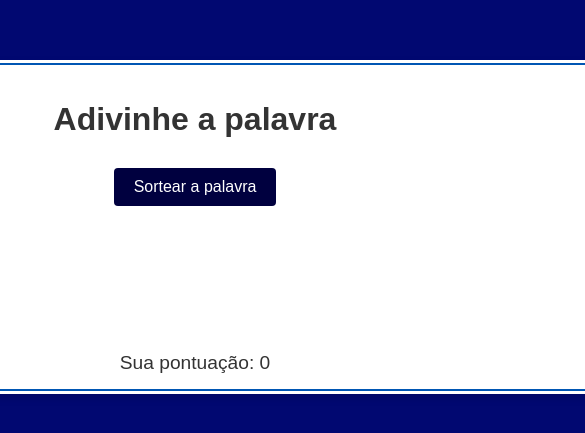
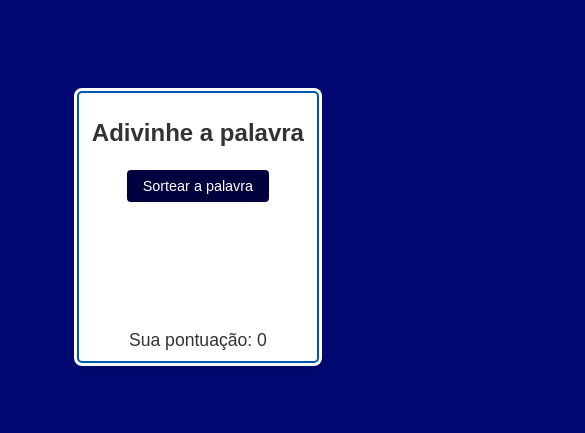
Before and after one commit to adryelfmr/PalavraSecreta, a React (Vite) app: page / in a window 390 px wide. Shown: the part 195-628 px from the top of the page, 585 px wide, since content can reach past the window. Built offline with nearby package versions, Linux system fonts and the light colour scheme.

Commit message:
Layout dinamico

```diff
--- a/src/components/Game/Game.css
+++ b/src/components/Game/Game.css
@@ -142,3 +142,72 @@ body {
 .form-letra p {
   font-size: 1.2em;
 }
+
+/* Estilo para telas menores */
+@media (max-width: 768px) {
+  /* Container Principal */
+  .container {
+    width: 90%;
+    padding: 15px;
+  }
+
+  /* Título */
+  .title {
+    font-size: 1.5rem;
+    margin-bottom: 15px;
+  }
+
+  /* Botões */
+  .btn-sortear,
+  .btn-confirmar {
+    padding: 8px 16px;
+    font-size: 0.9rem;
+    margin-top: 8px;
+  }
+
+  /* Dica e Progresso */
+  .dica,
+  .progresso,
+  .tentativas {
+    font-size: 1rem;
+    margin-top: 8px;
+  }
+
+  /* Input */
+  .input-letra {
+    width: 25px;
+    padding: 6px;
+  }
+
+  /* Pontuação */
+  .pontuacao {
+    font-size: 1.1rem;
+    margin-top: 15px;
+  }
+
+  /* Letras Erradas */
+  .letras-erradas {
+    margin-top: 8px;
+  }
+
+  /* Container das Letras */
+  .letras-container {
+    margin-top: 15px;
+    display: flex;
+    align-items: center;
+    justify-content: center;
+  }
+
+  .letras-container_div {
+    min-height: 30px;
+    min-width: 30px;
+    font-size: 1.4rem;
+    margin-right: 10px;
+    margin-left: 10px;
+  }
+
+  /* Mensagens */
+  .status-message {
+    font-size: 1rem;
+  }
+}
```
